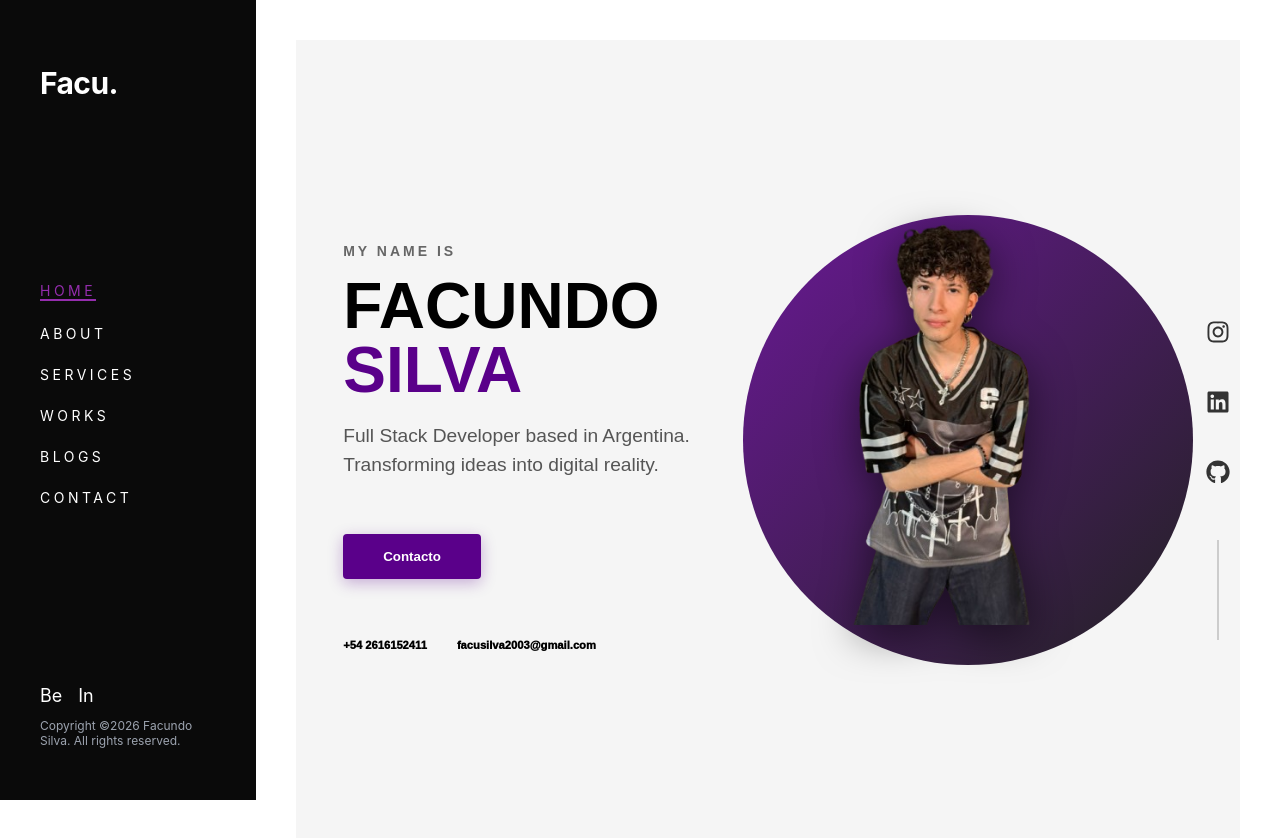
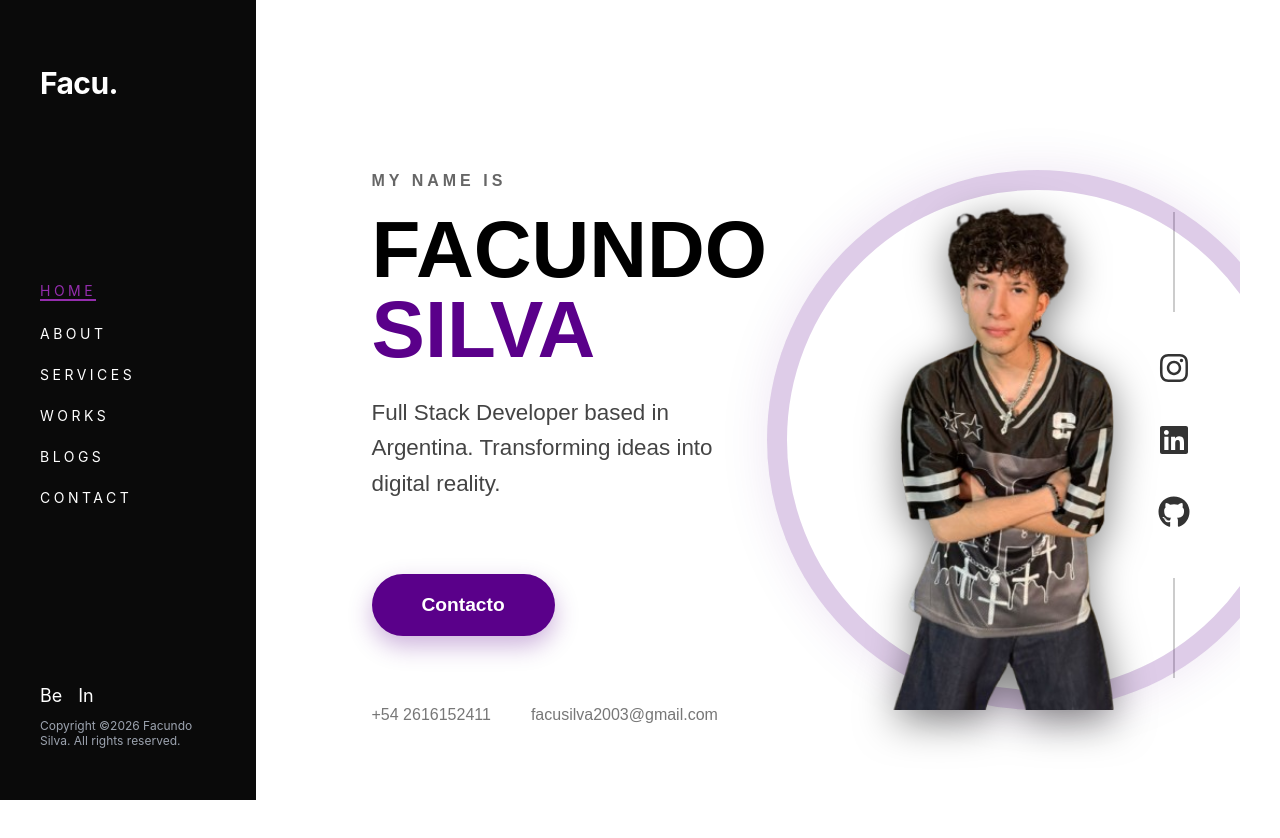
Before and after one commit to facusilva03/PORTAFOLIO, a React (Vite) app: page / in a window 1280 px wide. Shown: the top 838 px of the page. Built offline with nearby package versions, Linux system fonts and the light colour scheme.

Commit message:
hero style

```diff
--- a/src/components/sidebar.module.css
+++ b/src/components/sidebar.module.css
@@ -10,7 +10,7 @@
   flex-direction: column;
   justify-content: space-between;
   padding: 2.5rem;
-  z-index: 50;
+  z-index: 40;
   box-sizing: border-box;
 }
 
--- a/src/sections/hero.jsx
+++ b/src/sections/hero.jsx
@@ -33,6 +33,11 @@ const Hero = () => {
             </div>
 
             <div className={styles.socialBar}>
+
+                <div className={styles.socialLine}></div>
+
+
+
                 <a href="https://www.instagram.com/facu_silva/" target='_blank' className={styles.socialIcon}>
                     <FaInstagram />
                 </a>
--- a/src/sections/hero.module.css
+++ b/src/sections/hero.module.css
@@ -5,36 +5,38 @@
   display: flex;
   align-items: center;
   justify-content: space-between;
-  padding: 0 5% 0 5%;
-  background-color: #f5f5f5;
+  padding: 0 5% 0 8%;
+
   font-family: 'Arial', sans-serif;
   overflow: hidden; /* Evita que el círculo se salga de la pantalla */
+  position: relative;
 }
 
 
 .content {
 
   flex: 1;
-  max-width: 600px; /* No pasar este ancho */
+  max-width: 650px; /* No pasar este ancho */
+  text-align: left;
   z-index: 2; /* Asegura que el texto quede por encima si se superponen */
 }
 
+
 .introText {
-  font-size: 14px;
+  font-size: 16px;
   font-weight: 600;
-  letter-spacing: 3px;
+  letter-spacing: 4px;
   text-transform: uppercase;
   color: #666;
-  margin-bottom: 15px;
+  margin-bottom: 20px;
 }
 
 .name {
-  /* Ajusté un poco el tamaño para que no sea tan agresivo */
-  font-size: 4rem;
+  font-size: 5rem;
   font-weight: 900;
   line-height: 1;
   color: #000;
-  margin: 0 0 20px 0;
+  margin: 0 0 25px 0;
 }
 
 .lastName {
@@ -43,39 +45,42 @@
 }
 
 .description {
-  font-size: 1.2rem;
-  color: #555;
-  max-width: 400px; /* Que la descripción no sea eterna */
-  line-height: 1.5;
+  font-size: 1.4rem;
+  color: #444;
+  max-width: 450px; /* Que la descripción no sea eterna */
+  line-height: 1.6;
 }
 
 
 .ctaButton {
-  margin-top: 35px;
+  display: inline-block;
+  margin: 50px 0 0 0;
   background-color: #5a008a; /* Violeta */
   color: #fff;
-  padding: 15px 40px;
+  padding: 20px 50px;
+  font-size: 1.2rem;
   font-weight: bold;
   border: none;
-  border-radius: 4px; /* Un pequeño redondeo en las esquinas */
+  border-radius: 50px; /* Un pequeño redondeo en las esquinas */
   cursor: pointer;
   transition: all 0.3s ease;
-  box-shadow: 0 4px 15px rgba(90, 0, 138, 0.3); /* Sombra violeta */
+  box-shadow: 0 10px 25px rgba(90, 0, 138, 0.3); /* Sombra violeta */
 }
 
 .ctaButton:hover {
-  transform: translateY(-3px); /* Se levanta un poquito */
+  transform: translateY(-5px) scale(1.05); /* Se levanta un poquito */
   background-color: #45006a; /* Violeta más oscuro al pasar el mouse */
-  box-shadow: 0 6px 20px rgba(90, 0, 138, 0.4);
+  box-shadow: 0 15px 35px rgba(90, 0, 138, 0.5);
 }
 
 .contactInfo {
-  margin-top: 60px;
+  margin-top: 70px;
   display: flex;
-  gap: 30px;
-  font-size: 0.7rem;
-  color: #000;
-  font-weight: 1000;
+  gap: 40px;
+  font-size: 1rem;
+  color: #777;
+  font-weight: 500;
+  justify-content: flex-start;
 }
 
 /* --- BLOQUE DERECHO: CÍRCULO --- */
@@ -85,23 +90,23 @@
   justify-content: center;
   align-items: center;
   position: relative;
-  /* height: 100%; Quitamos esto que estaba rompiendo el layout */
 }
 
 .heroCircle {
-  /* TAMAÑO FIJO: Esto asegura que sea un círculo perfecto */
-  width: 450px;
-  height: 450px;
-  background: linear-gradient(135deg, #5a008a 0%, #0a0a0a 100%);
+  width: 500px;
+  height: 500px;
+  background: transparent;
+  border: 20px solid rgba(90, 0, 138, 0.2);
   border-radius: 50%;
-  opacity: 0.9;
   z-index: 1;
+  box-shadow: 0 0 50px rgba(90, 0, 138, 0.1);
+
 }
 
 .profileImage {
   position:absolute;
-  bottom: 40px;
-  height: 110%;
+  bottom: 0;
+  height: 115%;
   width: auto;
   z-index: 2;
   filter: drop-shadow(0 10px 20px rgba(0,0,0,0.5));
@@ -110,7 +115,7 @@
 .socialBar {
   position: absolute;
   right: 50px;
-  top: 60%;
+  top: 50%;
   transform: translateY(-50%);
   display: flex;
   flex-direction: column;
@@ -119,9 +124,10 @@
 }
 
 .socialIcon{
-  font-size: 1.5rem;
+  font-size: 2rem;
   color: #333;
   transition: color 0.3s, transform 0.3s;
+  display: flex;
 }
 
 .socialIcon:hover {
```
